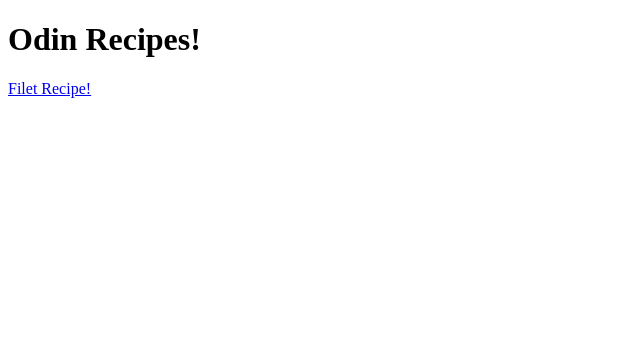
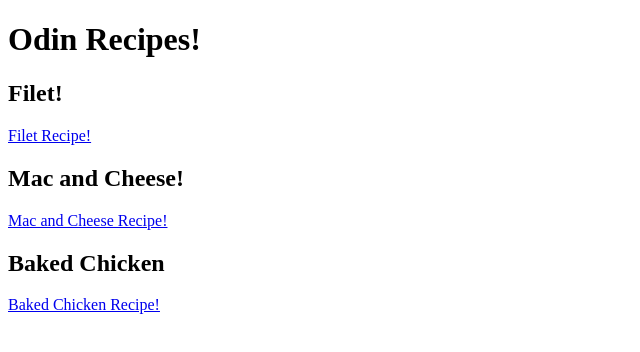
Before and after one commit to NoahPhilly/odin-recipes, a plain HTML site: page index.html in a window 1280 px wide. Shown: the whole page, without its empty margins (0-640 px from the left). Drawn offline with Linux system fonts and the light colour scheme.

Commit message:
Updated index file to account for more recipes

```diff
--- a/index.html
+++ b/index.html
@@ -5,6 +5,11 @@
     </head>
     <body>
         <h1>Odin Recipes!</h1>
+        <h2>Filet!</h2>
         <a href="recipes/filetMignon.html">Filet Recipe!</a>
+        <h2>Mac and Cheese!</h2>
+        <a href="recipes/macAndCheese.html">Mac and Cheese Recipe!</a>
+        <h2>Baked Chicken</h2>
+        <a href="recipes/bakedChicken.html">Baked Chicken Recipe!</a>
     </body>
 </html>
```
